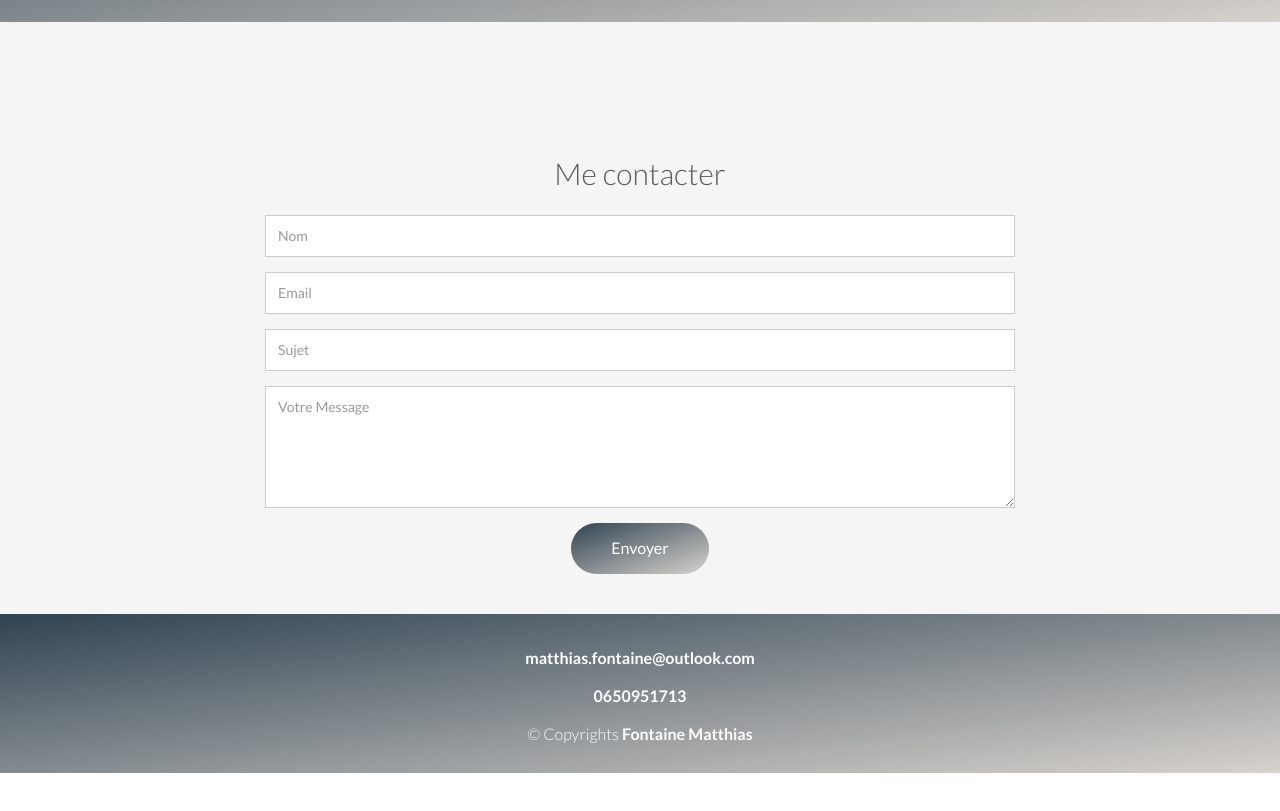
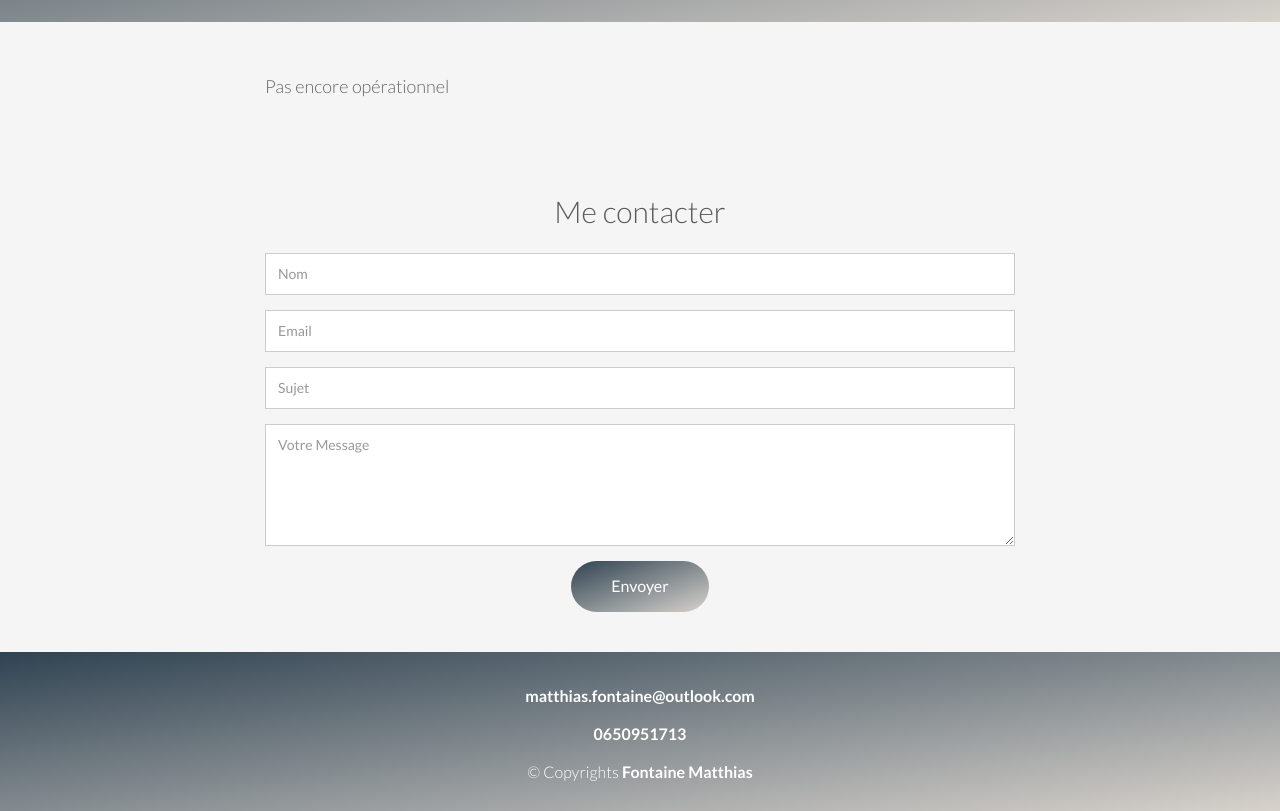
Before and after one commit to MatthiasFtn/MatthiasFtn.github.io, a plain HTML site: page index.html in a window 1280 px wide. Shown: the part 2892-3703 px from the top of the page. Before the commit the page ends 3665 px from the top, so only its background shows below. Drawn offline with nearby package versions, Linux system fonts and the light colour scheme; files whose address does not match are found by name.

Commit message:
Update index.html

```diff
--- a/index.html
+++ b/index.html
@@ -515,6 +515,7 @@
                 <div class="container">
                   <div class="row">
                     <div class="col-md-8 col-md-offset-2">
+                        <p>Pas encore opérationnel</p>
                       <h2 class="centered"> Me contacter</h2>
                       <form class="contact-form php-mail-form" action="https://formspree.io/mwklbgkr" method="POST">
 
```
